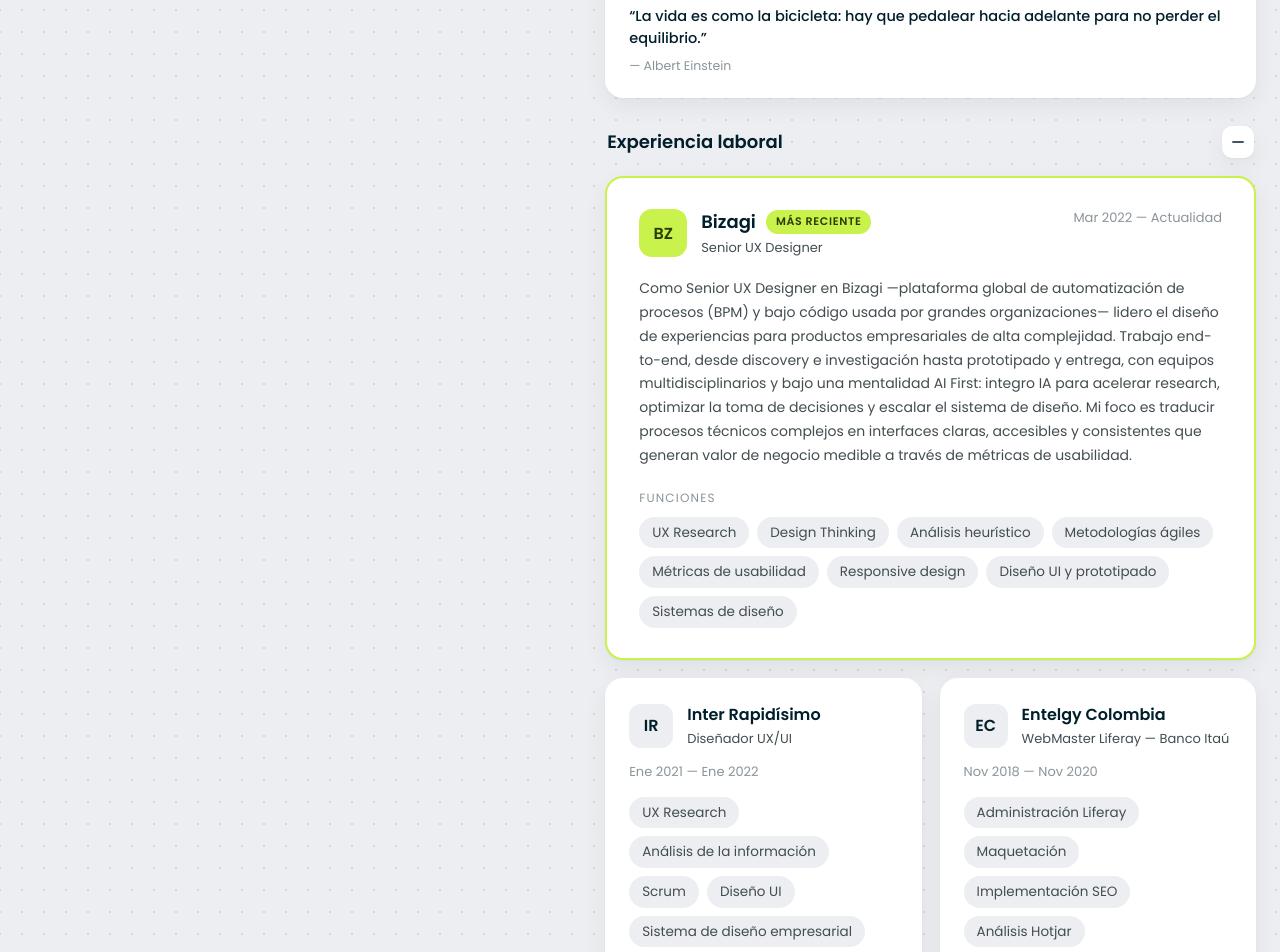
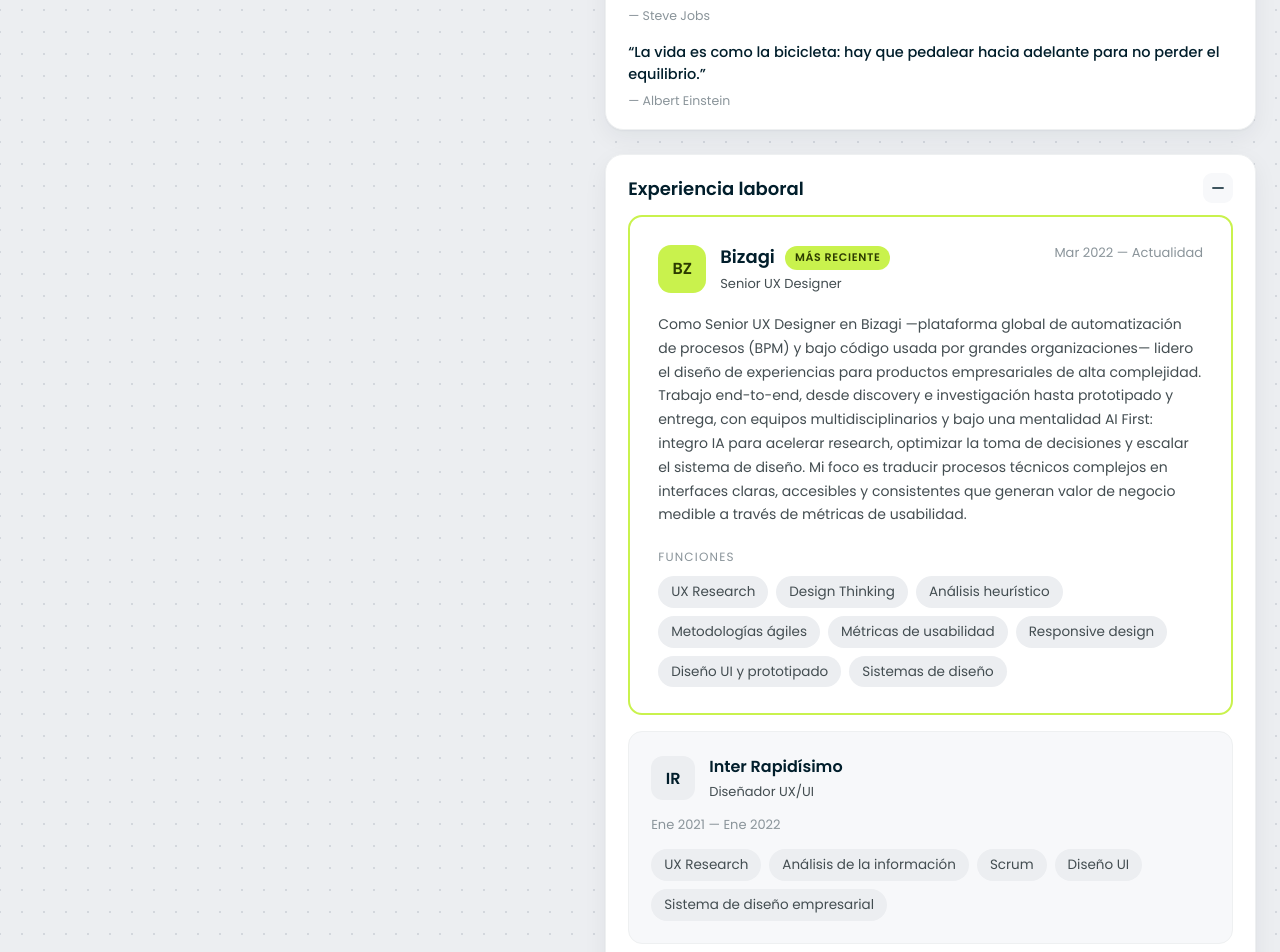
Before and after one commit to ThiagoAlex0919/CurriculumVitae, a Next.js app: page / in a window 1280 px wide. Shown: the part 1200-2152 px from the top of the page. Built offline with nearby package versions, Linux system fonts and the light colour scheme.

Commit message:
Paneles compactos, borde sutil y mascara de scroll

```diff
--- a/app/globals.css
+++ b/app/globals.css
@@ -5,7 +5,8 @@
   --ink: #011e2b;          /* títulos */
   --ink-soft: #434d51;     /* párrafos */
   --ink-mute: #8a949a;     /* texto tenue / labels */
-  --line: #e7e9ec;
+  --line: #eef0f1;          /* borde sutil 1px */
+  --surface-2: #f7f8fa;     /* sub-tarjetas dentro de un panel */
   --accent: #c9f24d;         /* acento lima — cámbialo por tu color de marca */
   --accent-ink: #2c3b00;     /* texto sobre el acento */
   --radius: 18px;
@@ -220,10 +221,10 @@
   gap: 16px;
 }
 .skill-cat {
-  background: var(--card);
-  border-radius: var(--radius-sm);
-  box-shadow: var(--shadow);
-  padding: 22px;
+  background: var(--surface-2);
+  border: 1px solid var(--line);
+  border-radius: 14px;
+  padding: 20px;
 }
 .skill-cat h3 {
   font-family: var(--sans);
@@ -497,6 +498,7 @@
   bottom: 24px;
   width: 244px;
   background: var(--card);
+  border: 1px solid var(--line);
   border-radius: var(--radius);
   box-shadow: var(--shadow);
   display: flex;
@@ -517,6 +519,18 @@
 }
 .app-shell[data-collapsed="true"] .app-main {
   margin-left: 96px;
+}
+/* Máscara superior: el contenido se desvanece al hacer scroll */
+.app-shell::before {
+  content: "";
+  position: fixed;
+  top: 0;
+  left: 0;
+  right: 0;
+  height: 30px;
+  background: linear-gradient(to bottom, var(--bg) 40%, rgba(236, 238, 241, 0));
+  z-index: 88;
+  pointer-events: none;
 }
 
 .sb-top {
@@ -713,10 +727,12 @@
   position: sticky;
   top: 24px;
   height: calc(100vh - 48px);
+  z-index: 89;
 }
 
 .profile-card {
   background: var(--card);
+  border: 1px solid var(--line);
   border-radius: var(--radius);
   box-shadow: var(--shadow);
   padding: 34px 26px;
@@ -897,7 +913,7 @@
 
 /* Otros estudios */
 .os-list {
-  padding: 8px 30px;
+  padding: 0;
 }
 .os-item {
   display: flex;
@@ -1044,9 +1060,14 @@
    SECCIONES NUEVAS (CV real)
    ============================================================ */
 
-/* Acordeón */
+/* Acordeón = panel blanco con encabezado + contenido */
 .acc {
   scroll-margin-top: 24px;
+  background: var(--card);
+  border: 1px solid var(--line);
+  border-radius: var(--radius);
+  box-shadow: var(--shadow);
+  padding: 18px 22px;
 }
 .acc-head {
   width: 100%;
@@ -1056,7 +1077,7 @@
   gap: 16px;
   background: transparent;
   border: 0;
-  padding: 4px 2px;
+  padding: 0;
   cursor: pointer;
   text-align: left;
   font-family: var(--sans);
@@ -1066,11 +1087,10 @@
 }
 .acc-icon {
   flex: 0 0 auto;
-  width: 32px;
-  height: 32px;
-  border-radius: 10px;
-  background: var(--card);
-  box-shadow: var(--shadow);
+  width: 30px;
+  height: 30px;
+  border-radius: 9px;
+  background: var(--surface-2);
   color: var(--ink);
   display: flex;
   align-items: center;
@@ -1082,18 +1102,18 @@
   color: #fff;
 }
 .acc-body {
-  padding-top: 14px;
+  padding-top: 12px;
 }
 
-/* Tarjeta de altura completa (alinea alturas por fila) */
+/* Sub-tarjeta de altura completa (alinea alturas por fila) */
 .card-fill {
-  background: var(--card);
-  border-radius: var(--radius);
-  box-shadow: var(--shadow);
+  background: var(--surface-2);
+  border: 1px solid var(--line);
+  border-radius: 14px;
   height: 100%;
 }
 .prose-card {
-  padding: 26px 28px;
+  padding: 0;
 }
 
 /* Botón de enlace */
@@ -1158,10 +1178,10 @@
 
 /* Frases */
 .quotes {
-  padding: 22px 24px;
+  padding: 0;
   display: flex;
   flex-direction: column;
-  gap: 18px;
+  gap: 16px;
 }
 .quote {
   margin: 0;
@@ -1183,10 +1203,9 @@
 .exp-featured {
   background: var(--card);
   border: 2px solid var(--accent);
-  border-radius: var(--radius);
-  box-shadow: var(--shadow);
-  padding: 30px 32px;
-  margin-bottom: 18px;
+  border-radius: 14px;
+  padding: 26px 28px;
+  margin-bottom: 16px;
 }
 .exp-head {
   display: flex;
@@ -1277,10 +1296,10 @@
   gap: 18px;
 }
 .exp-card {
-  background: var(--card);
-  border-radius: var(--radius);
-  box-shadow: var(--shadow);
-  padding: 24px;
+  background: var(--surface-2);
+  border: 1px solid var(--line);
+  border-radius: 14px;
+  padding: 22px;
 }
 .exp-card .exp-head {
   margin-bottom: 12px;
@@ -1296,10 +1315,10 @@
   gap: 14px;
 }
 .ref-card {
-  background: var(--card);
-  border-radius: var(--radius);
-  box-shadow: var(--shadow);
-  padding: 20px 22px;
+  background: var(--surface-2);
+  border: 1px solid var(--line);
+  border-radius: 14px;
+  padding: 18px 20px;
 }
 .ref-name {
   font-size: 16px;
--- a/app/page.tsx
+++ b/app/page.tsx
@@ -94,11 +94,9 @@
         {/* ---------- Columna 70% — acordeones ---------- */}
         <div className="dash-main">
           <Accordion title={t(ui.home.aboutTitle)} index={0}>
-            <div className="card-fill prose-card">
-              <p className="lead-serif" style={{ margin: 0 }}>
-                {t(profile.summary)}
-              </p>
-            </div>
+            <p className="lead-serif" style={{ margin: 0 }}>
+              {t(profile.summary)}
+            </p>
           </Accordion>
 
           <Accordion title={t(ui.home.educationTitle)} index={1}>
@@ -126,7 +124,7 @@
           </Accordion>
 
           <Accordion title={t(ui.home.quotesTitle)} index={3}>
-            <div className="quotes card-fill">
+            <div className="quotes">
               {quotes.map((q, i) => (
                 <figure className="quote" key={i}>
                   <blockquote>“{t(q.text)}”</blockquote>
@@ -207,7 +205,7 @@
           </Accordion>
 
           <Accordion title={t(ui.home.otherStudiesTitle)} index={6}>
-            <div className="os-list card-fill">
+            <div className="os-list">
               {featuredStudies.map((o, i) => (
                 <div className="os-item" key={i}>
                   <div>
```
